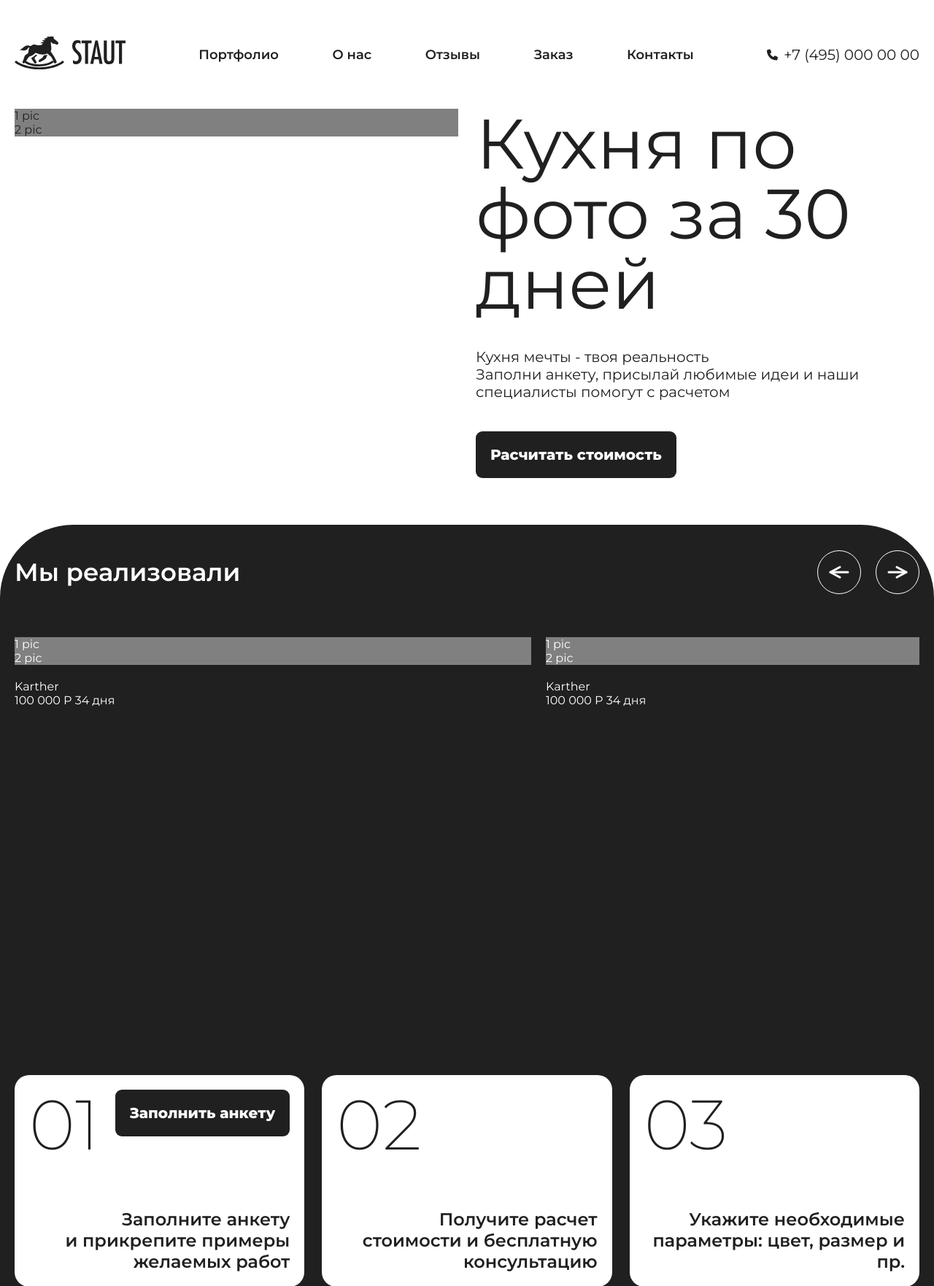
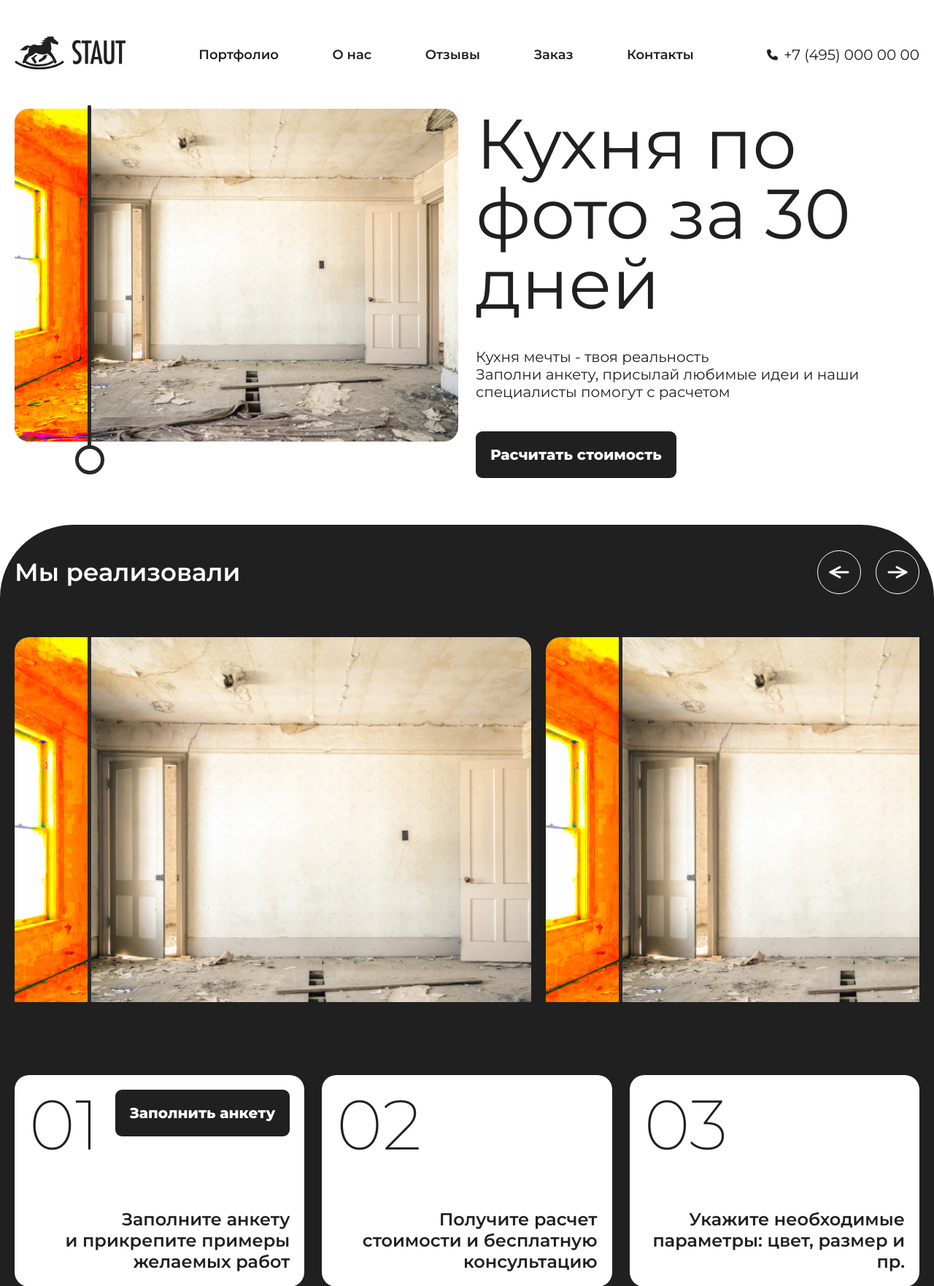
Before and after one commit to Kamrad33/staut-landing, a PHP site: page / in a window 1280 px wide. Shown: the top 1762 px of the page at 73% size. Run offline with PHP 8.4, Linux system fonts and the light colour scheme.

Commit message:
added slider

```diff
--- a/assets/css/index.css
+++ b/assets/css/index.css
@@ -159,11 +170,6 @@ header {
 }
 .main-info__description {
     margin-bottom: 42px;
-}
-
-.image-slider {
-    background-color: grey;
-    /* height: 100%; */
 }
 
 .main-content__background {
@@ -374,6 +380,84 @@ header {
     width: 100%;
 }
 
+/* SLIDER */
+#main-image-slider {
+    height: 580px;
+    border-radius: 20px;
+}
+.image-slider {
+    height: 100%;
+    position: relative;
+}
+
+.image-slider__img {
+    border-radius: inherit;
+    background-color: grey;
+    position: absolute;
+    width: 100%;
+    height: 100%;
+    z-index: 100;
+    background-color: red;
+    background-size: cover;
+    /* background-repeat: no-repeat; */
+    /* background-size: 100%; */
+    /* background-size: cover; */
+    /* background-position: center; */
+    /* background; */
+}
+
+/* .image-slider__img__wrapper {
+    overflow: hidden;
+    width: 100%;
+    height: 100%;
+    position: absolute;
+    border-radius: inherit;
+}
+
+.image-slider__img__wrapper img {
+    position: absolute;
+} */
+
+.image-slider__img_front {
+    border-top-right-radius: unset;
+    border-bottom-right-radius: unset;
+    z-index: 200;
+    width: 100px;
+    background-color: gray;
+    filter: sepia(0%) saturate(3219%) hue-rotate(13deg) brightness(123%) contrast(99%);
+}
+
+.image-slider__button {
+    position: absolute;
+    height: 100%;
+    width: 5px;
+    z-index: 999;
+    left: 100px;
+}
+.image-slider__button::after {
+    content: "";
+    background-color: #202020;
+    position: absolute;
+    height: calc(100% + 15px);
+    width: 5px;
+    border-radius: 5px;
+    top: -5px;
+}
+
+.image-slider__button::before {
+    content: "";
+    width: 30px;
+    height: 30px;
+    border: 5px solid #202020;
+    border-radius: 50%;
+    position: absolute;
+    bottom: -45px;
+    left: -17px;
+}
+
+/* .image-slider__button */
+/* SLIDER */
+
 /* INPUTS */
 .input {
     border: 1px solid #202020;
--- a/assets/js/index.js
+++ b/assets/js/index.js
@@ -0,0 +1,100 @@
+const mainImageSlider = document.getElementById('main-image-slider');
+const bodyContaner = document.querySelector('body');
+const MAIN_WRAPPER_WIDTH = document.querySelector('.wrapper-main').offsetWidth;
+
+// эвенты на слайдеры картинок
+const imageSliderDraggableAddEvent = (slider) => {
+    const button = slider.querySelector('.image-slider__button');
+    const slideImage = slider.querySelector('.image-slider__img_front');
+
+
+    slider.style.height = ((slider.offsetWidth * 3) / 4) + 'px';
+
+    let isDrag = false;
+    let limitLeft = 30;
+    let limitRight = 30;
+    const bodyExtraWidth = (bodyContaner.offsetWidth - MAIN_WRAPPER_WIDTH) / 2;
+
+    console.log(slider.offsetWidth);
+
+    const imageSliderStartDrag = (e) => {
+        console.log('startDrag');
+        isDrag = true;
+        // console.log(bodyContaner);
+        bodyContaner.classList.add('noselect');
+    };
+
+    const imageSliderMoveDrag = (e) => {
+        if (!isDrag) {
+            return
+        }
+
+        let clientX = e.clientX;
+        // console.log(clientX * 100 / bodyContaner.offsetWidth);
+        // console.log(bodyContaner.offsetWidth - MAIN_WRAPPER_WIDTH);
+
+        if (!e.clientX) {
+            clientX = e.touches[0].clientX;
+        }
+
+        console.log(clientX);
+
+        if (clientX - 17 - bodyExtraWidth > slider.offsetWidth - limitLeft
+            || clientX - 17 - bodyExtraWidth < limitRight
+        ) {
+            console.log('da');
+            return;
+        }
+
+        console.log(e);
+        slideImage.style.width = clientX - 17 - bodyExtraWidth + 'px';
+        button.style.left = clientX - 17 - bodyExtraWidth + 'px';
+
+        // console.log('moveDrag');
+    };
+
+    const imageSliderEndDrag = (e) => {
+        bodyContaner.classList.remove('noselect');
+
+        if (!isDrag) {
+            return;
+        }
+
+        isDrag = false;
+        console.log('endDrag');
+    };
+
+    (() => {
+        button.addEventListener('mousedown', imageSliderStartDrag);
+        button.addEventListener('touchstart', imageSliderStartDrag);
+
+        button.addEventListener('mousemove', imageSliderMoveDrag);
+        button.addEventListener('touchmove', imageSliderMoveDrag);
+
+        button.addEventListener('mouseup', imageSliderEndDrag);
+        button.addEventListener('touchend', imageSliderEndDrag);
+
+        button.addEventListener('mouseleave', imageSliderEndDrag);
+    })();
+}
+
+imageSliderDraggableAddEvent(mainImageSlider);
+
+// скролл якорей
+const anchors = document.querySelectorAll('a[href*="#"]');
+
+anchors.forEach((elm) => {
+    elm.addEventListener('click', function (e) {
+        e.preventDefault();
+
+        const blockID = elm.getAttribute('href').substr(1);
+
+        document.getElementById(blockID).scrollIntoView({
+            behavior: 'smooth',
+            block: 'start'
+        });
+
+        // clickHeaderMenu();
+        // document.body.classList.remove('header-menu_opened');
+    });
+});
--- a/index.html
+++ b/index.html
@@ -36,11 +36,11 @@
                         <img src="./assets/images/logo.svg" alt="STAUT"/>
                     </a>
                     <div class="header-links">
-                        <a class="header-link">Портфолио</a>
-                        <a class="header-link">О нас</a>
-                        <a class="header-link">Отзывы</a>
-                        <a class="header-link">Заказ</a>
-                        <a class="header-link">Контакты</a>
+                        <a class="header-link" href="#examples-title">Портфолио</a>
+                        <a class="header-link" href="#benefits-title">О нас</a>
+                        <a class="header-link" href="#reviews-title">Отзывы</a>
+                        <a class="header-link" href="#calculator-title">Заказ</a>
+                        <a class="header-link" href="#footer">Контакты</a>
                     </div>
                     <div class="phone">
                         <img src="./assets/images/phone.svg"/>
@@ -55,15 +55,30 @@
                 <div class="main-info main-content__background">
                     <div class="wrapper-main main-content__block">
                         <div class="main-content__block__item main-content__block__item_double">
-                            <div class="image-slider">
-                                <div>1 pic</div>
-                                <div>2 pic</div>
+                            <div id="main-image-slider" class="image-slider">
+                                <div class="image-slider__img" style="background-image: url('./assets/images/sliderBack_1.png');"></div>
+                                <div class="image-slider__img image-slider__img_front" style="background-image: url('./assets/images/sliderBack_1.png');">
+                                    <div class="image-slider__button"></div></div>
                             </div>
+                            <!-- <div id="main-image-slider" class="image-slider">
+                                <div class="image-slider__img">
+                                    <div class="image-slider__img__wrapper">
+                                        <img src="./assets/images/sliderBack_1.png" alt="">
+                                    </div>
+                                </div>
+                                <div class="image-slider__img image-slider__img_front">
+                                    <div class="image-slider__img__wrapper">
+                                        <img src="./assets/images/sliderBack_1.png" alt="">
+                                    </div>
+                                    <div class="image-slider__button"></div></div>
+                            </div> -->
                         </div>
                         <div class="main-content__block__item main-content__block__item_double">
                             <h1 class="title_h1">Кухня по фото за 30 дней</h1>
                             <div class="title__description main-info__description">Кухня мечты - твоя реальность<br /> Заполни анкету, присылай любимые идеи и наши специалисты помогут с расчетом </div>
-                            <button class="button button_lg button_black">Расчитать стоимость</button>
+                            <a href="#calculator-title">
+                                <button class="button button_lg button_black">Расчитать стоимость</button>
+                            </a>
                         </div>
                     </div>
                 </div>
@@ -71,7 +86,7 @@
                 <div class="examples main-content__background main-content__background_black">
                     <div class="wrapper-main main-content__block main-content__block_vertical">
                         <div class="title-slider">
-                            <h2 class="title_h2">Мы реализовали</h2>
+                            <h2 id="examples-title" class="title_h2">Мы реализовали</h2>
                             <div class="title-slider__buttons">
                                 <button class="button button_circle button_black">
                                     <img src="./assets/images/circleBtn.svg" alt="">
@@ -88,9 +103,10 @@
                                 <div class="slider__content">
                                     <!-- элемент слайдера -->
                                     <div class="slider__item">
-                                        <div class="image-slider">
-                                            <div>1 pic</div>
-                                            <div>2 pic</div>
+                                        <div id="main-image-slider" class="image-slider">
+                                            <div class="image-slider__img" style="background-image: url('./assets/images/sliderBack_1.png');"></div>
+                                            <div class="image-slider__img image-slider__img_front" style="background-image: url('./assets/images/sliderBack_1.png');">
+                                                <div class="image-slider__button"></div></div>
                                         </div>
                                         <div class="slider__item__title">
                                             <div>Karther</div>
@@ -100,9 +116,10 @@
 
                                      <!-- элемент слайдера -->
                                      <div class="slider__item">
-                                        <div class="image-slider">
-                                            <div>1 pic</div>
-                                            <div>2 pic</div>
+                                        <div id="main-image-slider" class="image-slider">
+                                            <div class="image-slider__img" style="background-image: url('./assets/images/sliderBack_1.png');"></div>
+                                            <div class="image-slider__img image-slider__img_front" style="background-image: url('./assets/images/sliderBack_1.png');">
+                                                <div class="image-slider__button"></div></div>
                                         </div>
                                         <div class="slider__item__title">
                                             <div>Karther</div>
@@ -111,9 +128,10 @@
                                     </div>
                                      <!-- элемент слайдера -->
                                      <div class="slider__item">
-                                        <div class="image-slider">
-                                            <div>1 pic</div>
-                                            <div>2 pic</div>
+                                        <div id="main-image-slider" class="image-slider">
+                                            <div class="image-slider__img" style="background-image: url('./assets/images/sliderBack_1.png');"></div>
+                                            <div class="image-slider__img image-slider__img_front" style="background-image: url('./assets/images/sliderBack_1.png');">
+                                                <div class="image-slider__button"></div></div>
                                         </div>
                                         <div class="slider__item__title">
                                             <div>Karther</div>
@@ -122,9 +140,10 @@
                                     </div>
                                      <!-- элемент слайдера -->
                                      <div class="slider__item">
-                                        <div class="image-slider">
-                                            <div>1 pic</div>
-                                            <div>2 pic</div>
+                                        <div id="main-image-slider" class="image-slider">
+                                            <div class="image-slider__img" style="background-image: url('./assets/images/sliderBack_1.png');"></div>
+                                            <div class="image-slider__img image-slider__img_front" style="background-image: url('./assets/images/sliderBack_1.png');">
+                                                <div class="image-slider__button"></div></div>
                                         </div>
                                         <div class="slider__item__title">
                                             <div>Karther</div>
@@ -175,7 +194,7 @@
                 <!-- нас выбирают -->
                 <div class="benefits main-content__background">
                     <div class="wrapper-main main-content__background main-content__block main-content__block_vertical">
-                        <h2 class="title_h2">Почему нас выбирают</h2>
+                        <h2 id="benefits-title" class="title_h2">Почему нас выбирают</h2>
                         <div class="benefits__content">
                             <!-- контейнер 1 над 2 -->
                             <div class="main-content__block__item">
@@ -224,7 +243,7 @@
                 <div class="calculator wrapper-main main-content__block main-content__block_vertical">
                     <div class="calculator__wrapper">
                         <div class="main-content__block__item main-content__block__item_double">
-                            <h2 class="title_h2 calculator__title">Получите расчет стоимости по вашим идеям</h2>
+                            <h2 id="calculator-title" class="title_h2 calculator__title">Получите расчет стоимости по вашим идеям</h2>
                         </div>
                         <div class="main-content__block__item main-content__block__item_double">
                             <form class="calculator-form">
@@ -258,8 +277,7 @@
             </div>
 
             <div class="reviews wrapper-main main-content__background main-content__block main-content__block_vertical">
-                <h2 class="title_h2">Отзывы</h2>
-
+                <h2 id="reviews-title" class="title_h2">Отзывы</h2>
                 <div>
                     <div class="review">
                         <div class="review__title">Светлана о кухне Shneiderhopf</div>
@@ -387,7 +405,7 @@
                 </div>
             </div>
 
-            <footer>
+            <footer id="footer">
                 <div class="wrapper-main footer-content">
                     <a
                         href="/"
```
Also changed, not shown: other parts of assets/css/index.css (+39 -0 lines), assets/images/sliderBack_1.png (added), assets/images/sliderBack_2.png (added).
